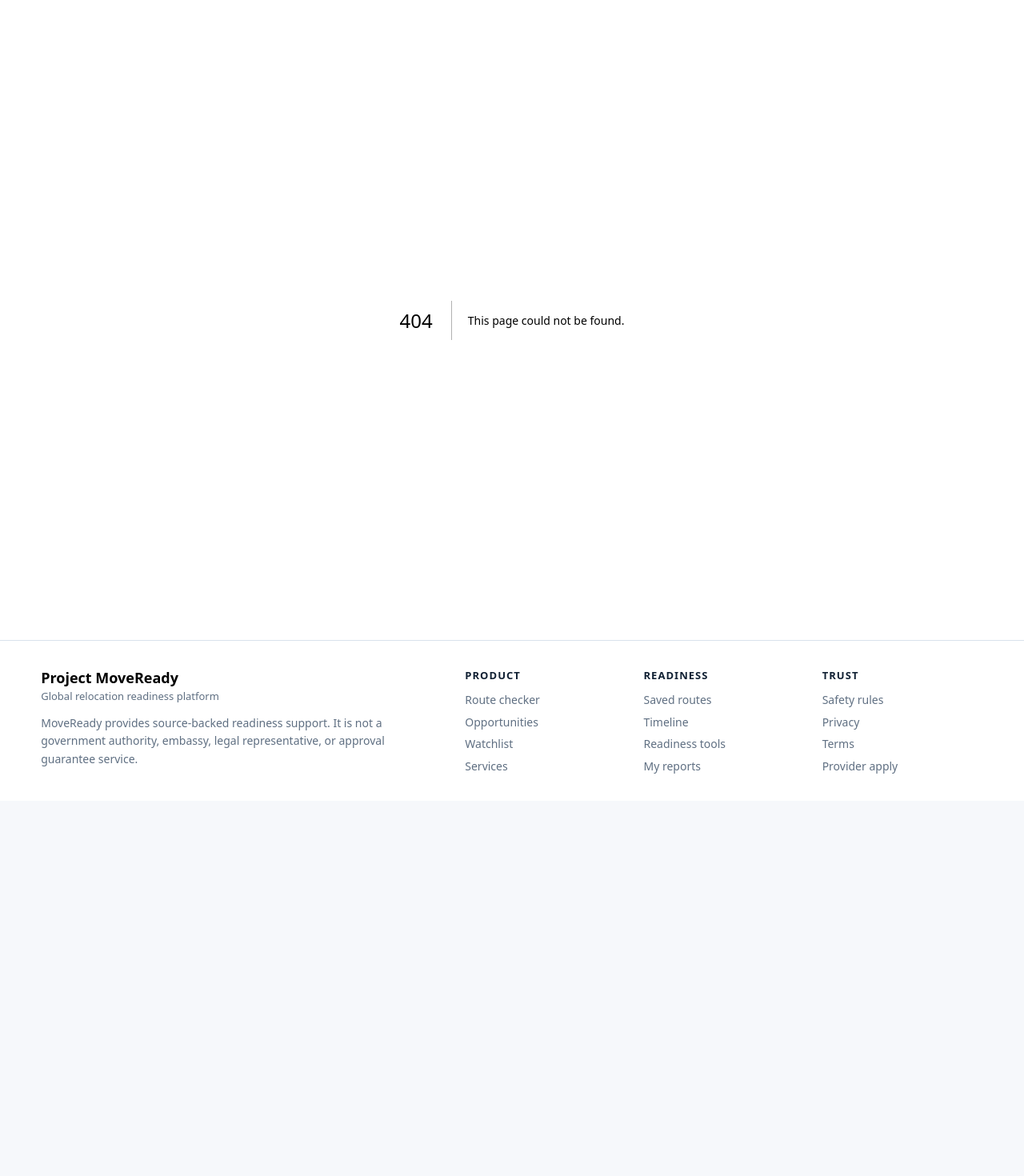
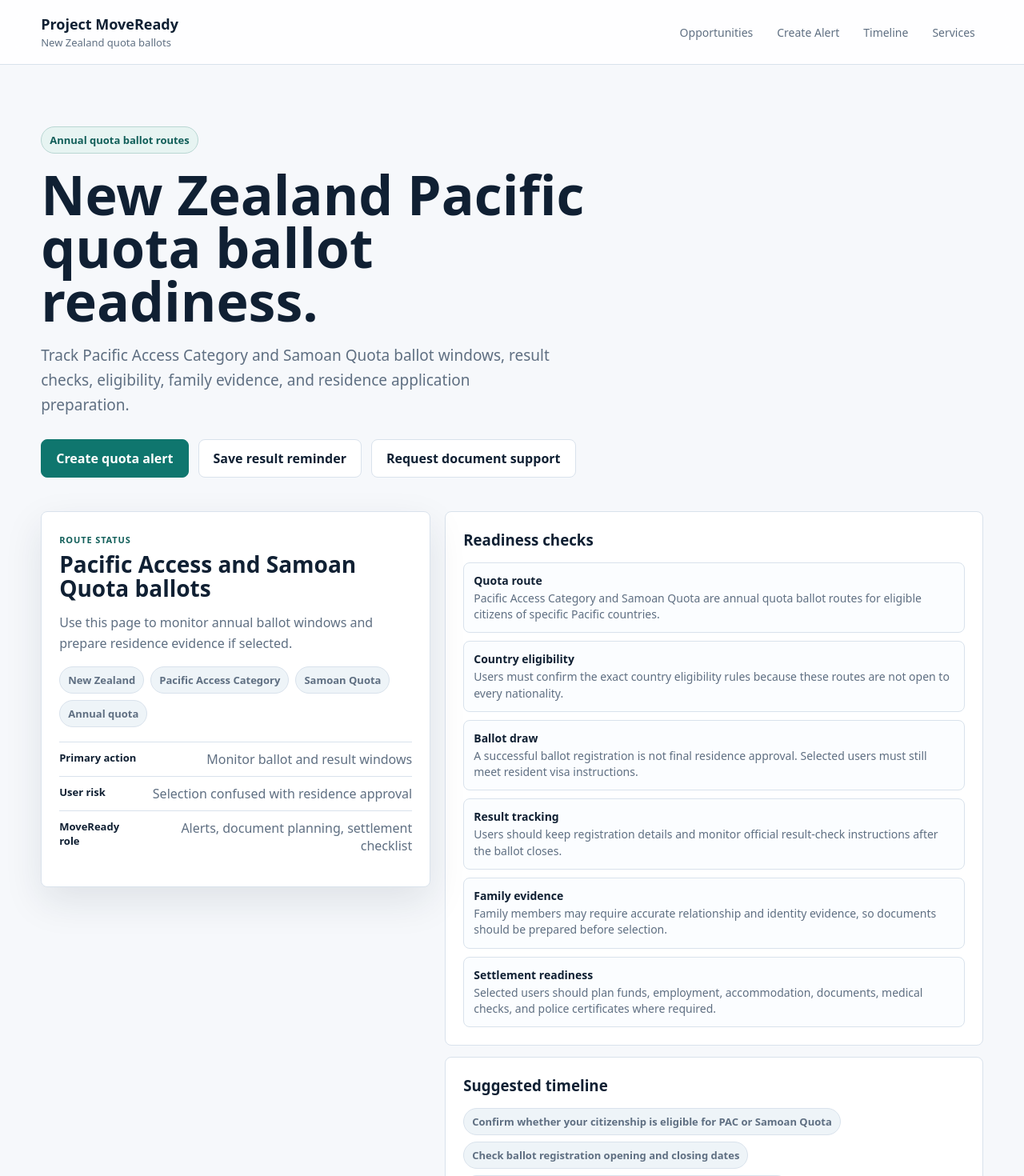
Before and after one commit to SirBM201/SirBM201-moveready-frontend, a Next.js app: page /opportunities/new-zealand-quota-ballots in a window 1280 px wide. Before the commit this address had no page. Shown: the top 1470 px of the page at 80% size. Before the commit the page ends 1001 px from the top, so only its background shows below. Built offline with nearby package versions, Linux system fonts and the light colour scheme.

Commit message:
Add New Zealand quota ballot guide

```diff
--- /dev/null
+++ b/app/opportunities/new-zealand-quota-ballots/page.tsx
@@ -0,0 +1,94 @@
+const checks = [
+  ["Quota route", "Pacific Access Category and Samoan Quota are annual quota ballot routes for eligible citizens of specific Pacific countries."],
+  ["Country eligibility", "Users must confirm the exact country eligibility rules because these routes are not open to every nationality."],
+  ["Ballot draw", "A successful ballot registration is not final residence approval. Selected users must still meet resident visa instructions."],
+  ["Result tracking", "Users should keep registration details and monitor official result-check instructions after the ballot closes."],
+  ["Family evidence", "Family members may require accurate relationship and identity evidence, so documents should be prepared before selection."],
+  ["Settlement readiness", "Selected users should plan funds, employment, accommodation, documents, medical checks, and police certificates where required."],
+];
+
+const timeline = [
+  "Confirm whether your citizenship is eligible for PAC or Samoan Quota",
+  "Check ballot registration opening and closing dates",
+  "Prepare identity, family, contact, and eligibility information",
+  "Register only through official Immigration New Zealand instructions",
+  "Save ballot reference and result-check timing",
+  "If selected, prepare full residence application evidence",
+  "Plan medical, police, family, work, funds, accommodation, and settlement tasks",
+];
+
+export default function NewZealandQuotaBallotsPage() {
+  return (
+    <main className="page-shell">
+      <header className="topbar">
+        <a className="brand" href="/"><strong>Project MoveReady</strong><span>New Zealand quota ballots</span></a>
+        <nav className="nav" aria-label="Main navigation">
+          <a href="/opportunities">Opportunities</a>
+          <a href="/watchlist?type=opportunity&code=NZ-QUOTA&title=New%20Zealand%20quota%20ballots">Create Alert</a>
+          <a href="/timeline">Timeline</a>
+          <a href="/services">Services</a>
+        </nav>
+      </header>
+
+      <section className="hero-band compact-hero">
+        <div className="hero-copy">
+          <span className="eyebrow">Annual quota ballot routes</span>
+          <h1>New Zealand Pacific quota ballot readiness.</h1>
+          <p className="lede">Track Pacific Access Category and Samoan Quota ballot windows, result checks, eligibility, family evidence, and residence application preparation.</p>
+          <div className="actions">
+            <a className="btn primary" href="/watchlist?type=opportunity&code=NZ-QUOTA&title=New%20Zealand%20quota%20ballots">Create quota alert</a>
+            <a className="btn" href="/timeline">Save result reminder</a>
+            <a className="btn" href="/services">Request document support</a>
+          </div>
+        </div>
+      </section>
+
+      <section className="section no-top-pad">
+        <div className="route-detail-layout">
+          <aside className="route-detail-side">
+            <span className="overline">Route status</span>
+            <h2>Pacific Access and Samoan Quota ballots</h2>
+            <p>Use this page to monitor annual ballot windows and prepare residence evidence if selected.</p>
+            <div className="badge-row">
+              <span className="badge">New Zealand</span>
+              <span className="badge">Pacific Access Category</span>
+              <span className="badge">Samoan Quota</span>
+              <span className="badge">Annual quota</span>
+            </div>
+            <div className="route-metrics">
+              <div><strong>Primary action</strong><span>Monitor ballot and result windows</span></div>
+              <div><strong>User risk</strong><span>Selection confused with residence approval</span></div>
+              <div><strong>MoveReady role</strong><span>Alerts, document planning, settlement checklist</span></div>
+            </div>
+          </aside>
+
+          <div className="route-detail-main">
+            <section className="detail-section">
+              <h3>Readiness checks</h3>
+              <div className="mini-list">
+                {checks.map(([title, text]) => <div key={title}><strong>{title}</strong><span>{text}</span></div>)}
+              </div>
+            </section>
+
+            <section className="detail-section">
+              <h3>Suggested timeline</h3>
+              <div className="badge-row">
+                {timeline.map((item) => <span className="badge" key={item}>{item}</span>)}
+              </div>
+            </section>
+
+            <section className="detail-section">
+              <h3>Official links</h3>
+              <p>Confirm country eligibility, ballot dates, result-check windows, and full residence instructions through Immigration New Zealand.</p>
+              <div className="actions">
+                <a className="btn primary" href="https://www.immigration.govt.nz/new-zealand-visas/visas/visa/pacific-access-category-resident-visa" target="_blank" rel="noreferrer">Pacific Access Category</a>
+                <a className="btn" href="https://www.immigration.govt.nz/new-zealand-visas/visas/visa/samoan-quota-resident-visa" target="_blank" rel="noreferrer">Samoan Quota</a>
+                <a className="btn" href="https://www.immigration.govt.nz/new-zealand-visas/preparing-a-visa-application/pacific-visa-ballots/2026-pacific-visa-ballot-results" target="_blank" rel="noreferrer">Ballot results</a>
+              </div>
+            </section>
+          </div>
+        </div>
+      </section>
+    </main>
+  );
+}
```
